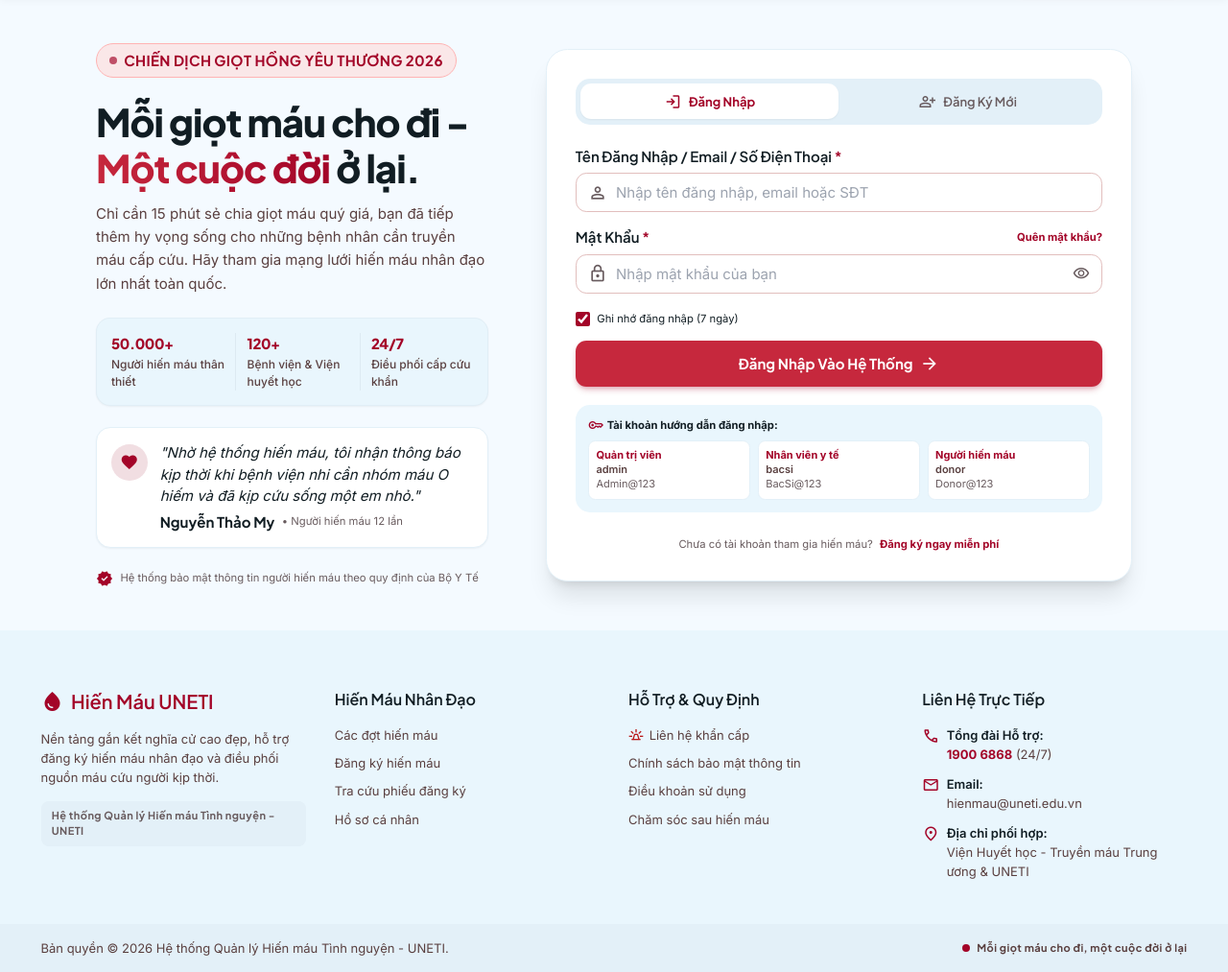
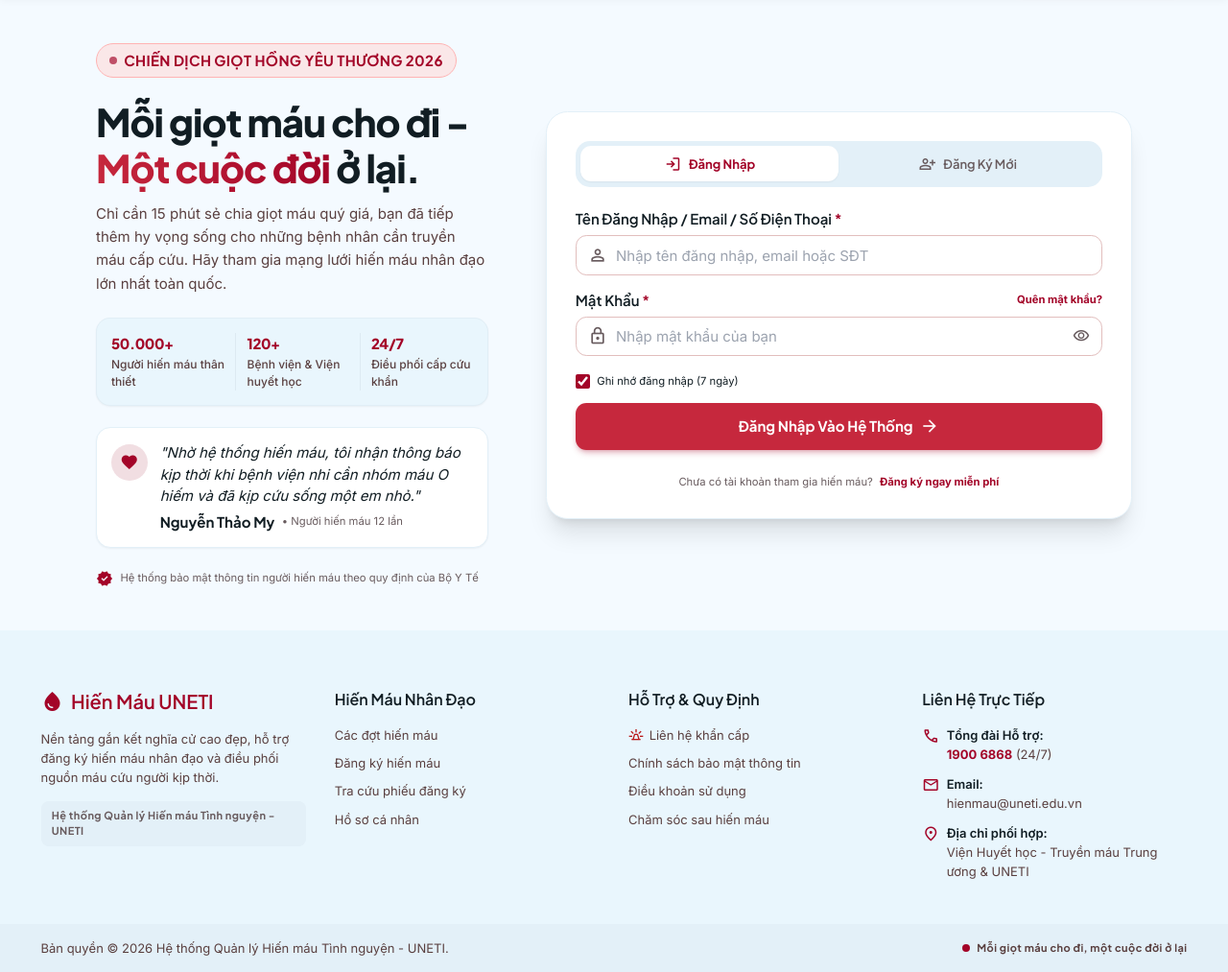
Before and after one commit to dttrang111105/QuanLyHienMau_UNETI2_TI17A5HN, an ASP.NET Core app: page /Account/Login in a window 1280 px wide. Shown: the part 75-1088 px from the top of the page at 96% size. Run offline with ASP.NET Core 8, Linux system fonts and the light colour scheme; some libraries are stand-ins or nearby versions.

Commit message:
hoan thien

```diff
--- a/QuanLyHienMau_UNETI2_TI17A5HN/Views/Account/Login.cshtml
+++ b/QuanLyHienMau_UNETI2_TI17A5HN/Views/Account/Login.cshtml
@@ -156,7 +156,7 @@ giao diện trang đăng nhập. -->
                     </form>
 
                     <!-- Default Accounts Guidance -->
-                    <div class="p-3.5 rounded-2xl bg-surface-container-low text-xs text-on-surface-variant space-y-1">
+                    @* <div class="p-3.5 rounded-2xl bg-surface-container-low text-xs text-on-surface-variant space-y-1">
                         <div class="font-bold text-on-surface flex items-center gap-1">
                             <span class="material-symbols-outlined text-[16px] text-primary">key</span>
                             <span>Tài khoản hướng dẫn đăng nhập:</span>
@@ -178,7 +178,7 @@ giao diện trang đăng nhập. -->
                                 <div class="text-secondary">Donor@123</div>
                             </div>
                         </div>
-                    </div>
+                    </div> *@
 
                     <div class="text-center pt-2">
                         <p class="font-body-sm text-xs text-secondary">
```
Also changed, not shown: 3 other files.
